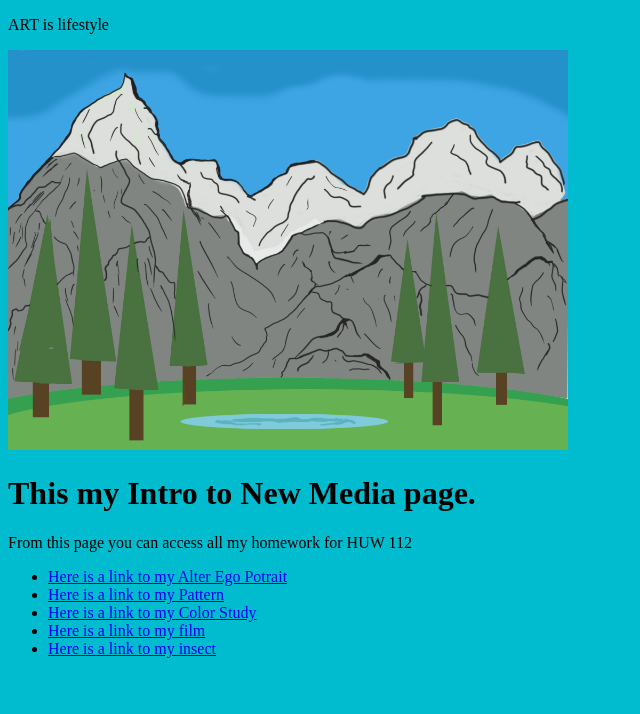
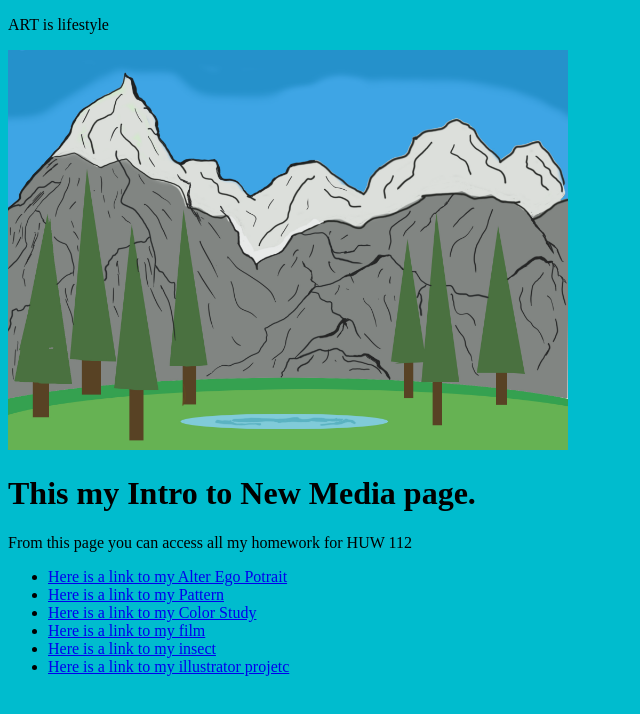
Before and after one commit to HenryL1203/Henrylopez, a plain HTML site: page index.html in a window 1280 px wide. Shown: the whole page, without its empty margins (0-640 px from the left). Drawn offline with Linux system fonts and the light colour scheme.

Commit message:
Update index.html

```diff
--- a/index.html
+++ b/index.html
@@ -12,4 +12,5 @@
       <li><a href="colorstudy.html">Here is a link to my Color Study</a></li>
       <li><a href="myfilm.html">Here is a link to my film</a></li>
       <li><a href="myinsect.html">Here is a link to my insect</a></li>
+      <li><a href=".html">Here is a link to my illustrator projetc</a></li>
       </body>
```
